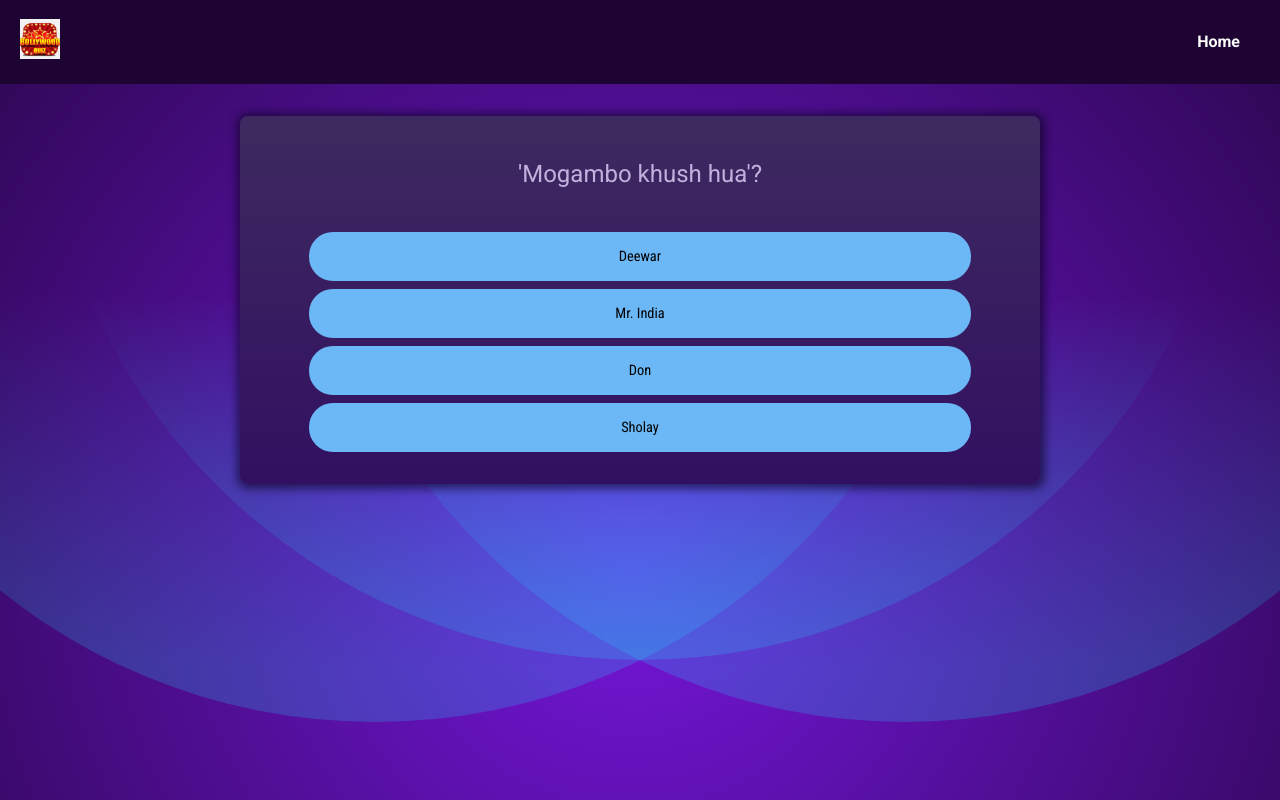
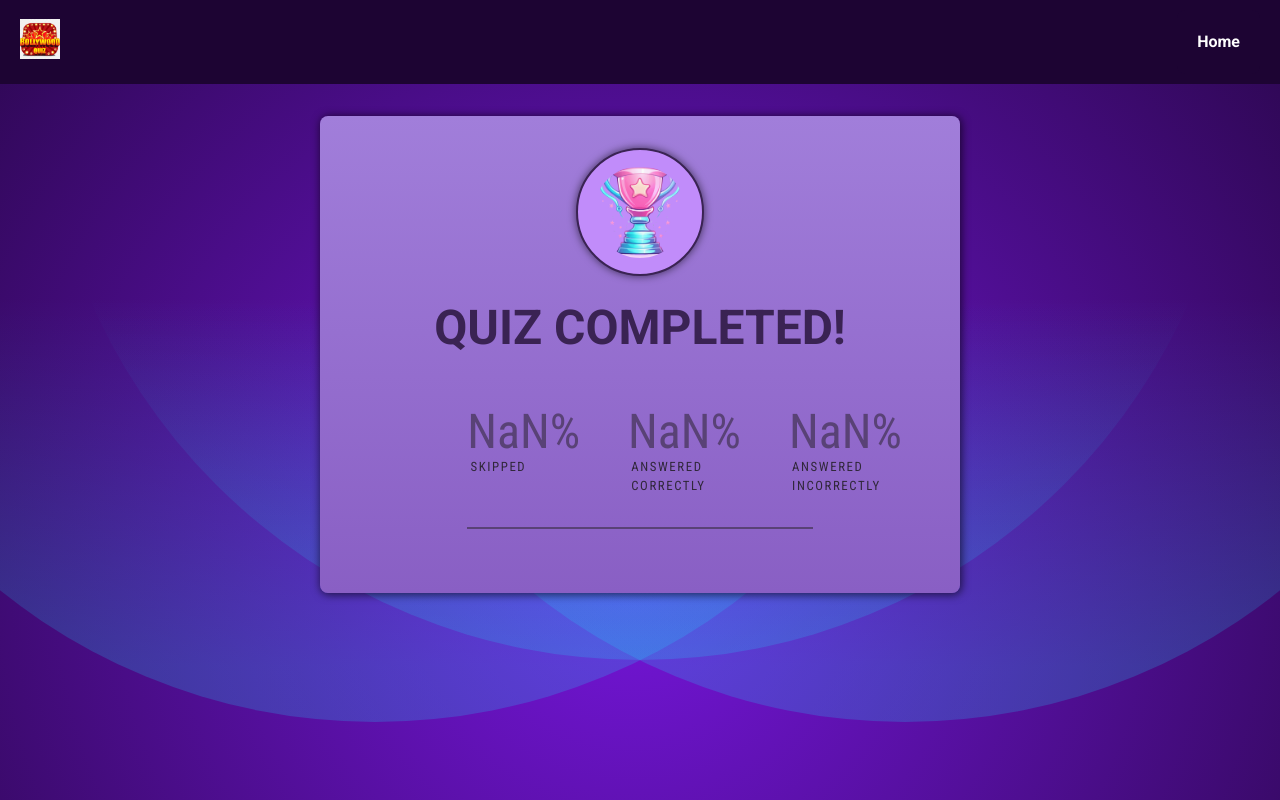
Before and after one commit to ms-tech-geek/quiz-app, a React (Vite) app: page /quiz in a window 1280 px wide. Built offline with nearby package versions, Linux system fonts and the light colour scheme.

Commit message:
filter questions based on category selected

```diff
--- a/src/components/Header/Header.jsx
+++ b/src/components/Header/Header.jsx
@@ -17,7 +17,7 @@ const Header = () => {
           <img src={appLogo} alt="Logo" />{' '}
         </div>
         <nav className={'nav-menu'}>
-          <Link to="/" className="nav-item">
+          <Link to="/categories" className="nav-item">
             Home
           </Link>
         </nav>
--- a/src/components/Quiz/Question.jsx
+++ b/src/components/Quiz/Question.jsx
@@ -1,8 +1,7 @@
 import Answers from './Answers';
-import combinedQuestions from '../../questions.js';
 import { useState } from 'react';
 
-const Question = ({ questionIndex, onSelectAnswer, onSkipAnswer }) => {
+const Question = ({ questionIndex, onSelectAnswer, selectedQuestions }) => {
   const [answer, setAnswer] = useState({
     selectedAnswer: '',
     isCorrect: null,
@@ -27,7 +26,7 @@ const Question = ({ questionIndex, onSelectAnswer, onSkipAnswer }) => {
     setTimeout(() => {
       setAnswer({
         selectedAnswer: answer,
-        isCorrect: combinedQuestions[questionIndex].answers[0] === answer,
+        isCorrect: selectedQuestions[questionIndex].answers[0] === answer,
       });
 
       setTimeout(() => {
@@ -52,9 +51,9 @@ const Question = ({ questionIndex, onSelectAnswer, onSkipAnswer }) => {
         onTimeout={answer.selectedAnswer === '' ? onSkipAnswer : null}
         mode={answerState}
       /> */}
-      <h2>{combinedQuestions[questionIndex].text}</h2>
+      <h2>{selectedQuestions[questionIndex].text}</h2>
       <Answers
-        answers={combinedQuestions[questionIndex].answers}
+        answers={selectedQuestions[questionIndex].answers}
         selectedAnswer={answer.selectedAnswer}
         answerState={answerState}
         onSelect={handleSelectAnswer}
--- a/src/components/Quiz/Quiz.jsx
+++ b/src/components/Quiz/Quiz.jsx
@@ -1,13 +1,44 @@
-import { useState, useCallback } from 'react';
-import combinedQuestions from '../../questions.js';
+import { useState, useCallback, useEffect } from 'react';
+import { useLocation } from 'react-router-dom';
+import {
+  movieQuestions,
+  songQuestions,
+  dialogueQuestions,
+} from '../../questions.js';
 import Question from './Question.jsx';
 import Summary from '../Result/Summary.jsx';
 
 export default function Quiz() {
   const [userAnswers, setUserAnswers] = useState([]);
+  const [questions, setQuestions] = useState([]);
+  const location = useLocation();
+
+  useEffect(() => {
+    const params = new URLSearchParams(location.search);
+    const category = params.get('category');
+    console.log(`selectedCategory`, category);
+    let selectedQuestions = [];
+    switch (category) {
+      case 'movie':
+        selectedQuestions = movieQuestions;
+        break;
+      case 'song':
+        selectedQuestions = songQuestions;
+        break;
+      case 'dialogue':
+        selectedQuestions = dialogueQuestions;
+        break;
+      default:
+        selectedQuestions = [];
+        break;
+    }
+    console.log(`selectedQuestions`, selectedQuestions);
+
+    setQuestions(selectedQuestions);
+  }, [location.search]);
 
   const activeQuestionIndex = userAnswers.length;
-  const quizIsComplete = activeQuestionIndex === combinedQuestions.length;
+  const quizIsComplete = activeQuestionIndex === questions.length;
 
   const handleSelectAnswer = useCallback(function handleSelectAnswer(
     selectedAnswer
@@ -24,7 +55,7 @@ export default function Quiz() {
   );
 
   if (quizIsComplete) {
-    return <Summary userAnswers={userAnswers} />;
+    return <Summary selectedQuestions={questions} userAnswers={userAnswers} />;
   }
 
   return (
@@ -32,6 +63,7 @@ export default function Quiz() {
       <Question
         key={activeQuestionIndex}
         questionIndex={activeQuestionIndex}
+        selectedQuestions={questions}
         onSelectAnswer={handleSelectAnswer}
         onSkipAnswer={handleSkipAnswer}
       />
--- a/src/components/Result/Summary.jsx
+++ b/src/components/Result/Summary.jsx
@@ -1,10 +1,9 @@
 import quizCompleteImg from '../../assets/quiz-complete.png';
-import combinedQuestions from '../../questions.js';
 
-export default function Summary({ userAnswers }) {
+export default function Summary({ selectedQuestions, userAnswers }) {
   const skippedAnswers = userAnswers.filter((answer) => answer === null);
   const correctAnswers = userAnswers.filter(
-    (answer, index) => answer === combinedQuestions[index].answers[0]
+    (answer, index) => answer === selectedQuestions[index].answers[0]
   );
 
   const skippedAnswersShare = Math.round(
@@ -39,7 +38,7 @@ export default function Summary({ userAnswers }) {
 
           if (answer === null) {
             cssClass += ' skipped';
-          } else if (answer === combinedQuestions[index].answers[0]) {
+          } else if (answer === selectedQuestions[index].answers[0]) {
             cssClass += ' correct';
           } else {
             cssClass += ' wrong';
@@ -48,7 +47,7 @@ export default function Summary({ userAnswers }) {
           return (
             <li key={index}>
               <h3>{index + 1}</h3>
-              <p className="question">{combinedQuestions[index].text}</p>
+              <p className="question">{selectedQuestions[index].text}</p>
               <p className={cssClass}>{answer ?? 'Skipped'}</p>
             </li>
           );
--- a/src/questions.js
+++ b/src/questions.js
@@ -2,19 +2,19 @@ import guessTheMovie from './data/guessTheMovie.json';
 import guessTheSong from './data/guessTheSong.json';
 import guessTheDialogue from './data/guessTheDialogue.json';
 
-const combinedQuestions = [
-  ...guessTheMovie.map((question) => ({
+export const movieQuestions = guessTheMovie.map((question) => ({
   ...question,
   category: 'guess the movie',
-  })),
-  ...guessTheSong.map((question) => ({
+}));
+
+export const songQuestions = guessTheSong.map((question) => ({
   ...question,
   category: 'guess the song',
-  })),
-  ...guessTheDialogue.map((question) => ({
+}));
+
+export const dialogueQuestions = guessTheDialogue.map((question) => ({
   ...question,
   category: 'guess the dialogue',
-  })),
-].sort((a, b) => Math.random() - 0.5);
+}));
 
-export default combinedQuestions;
+export default movieQuestions
```
Lines whose indentation alone changed are shown as unchanged.
